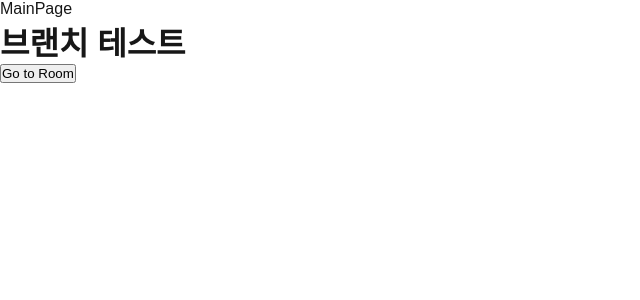
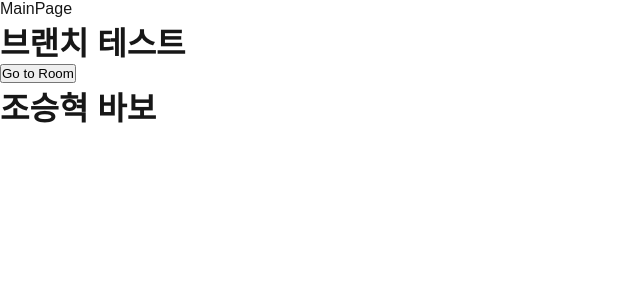
Before and after one commit to heeyoung6305/The-Grand-Haven, a Next.js app: page / in a window 1280 px wide. Shown: the top 300 px of the page, without its empty margins (0-640 px from the left). Built offline with nearby package versions, Linux system fonts and the light colour scheme.

Commit message:
feat: 커밋 테스트
커밋 테스트 중

```diff
--- a/src/features/main/MainPage.tsx
+++ b/src/features/main/MainPage.tsx
@@ -13,6 +13,7 @@ const MainPage = ({ router }: IMainPageProps) => {
       <div>MainPage</div>
         <h1>브랜치 테스트</h1>
       <button onClick={handleRoomButtonClick}>Go to Room</button>
+      <h1>조승혁 바보</h1>
     </>
   );
 };
```
Also changed, not shown: 1 other file (tests, documents, lock files or other folders).
